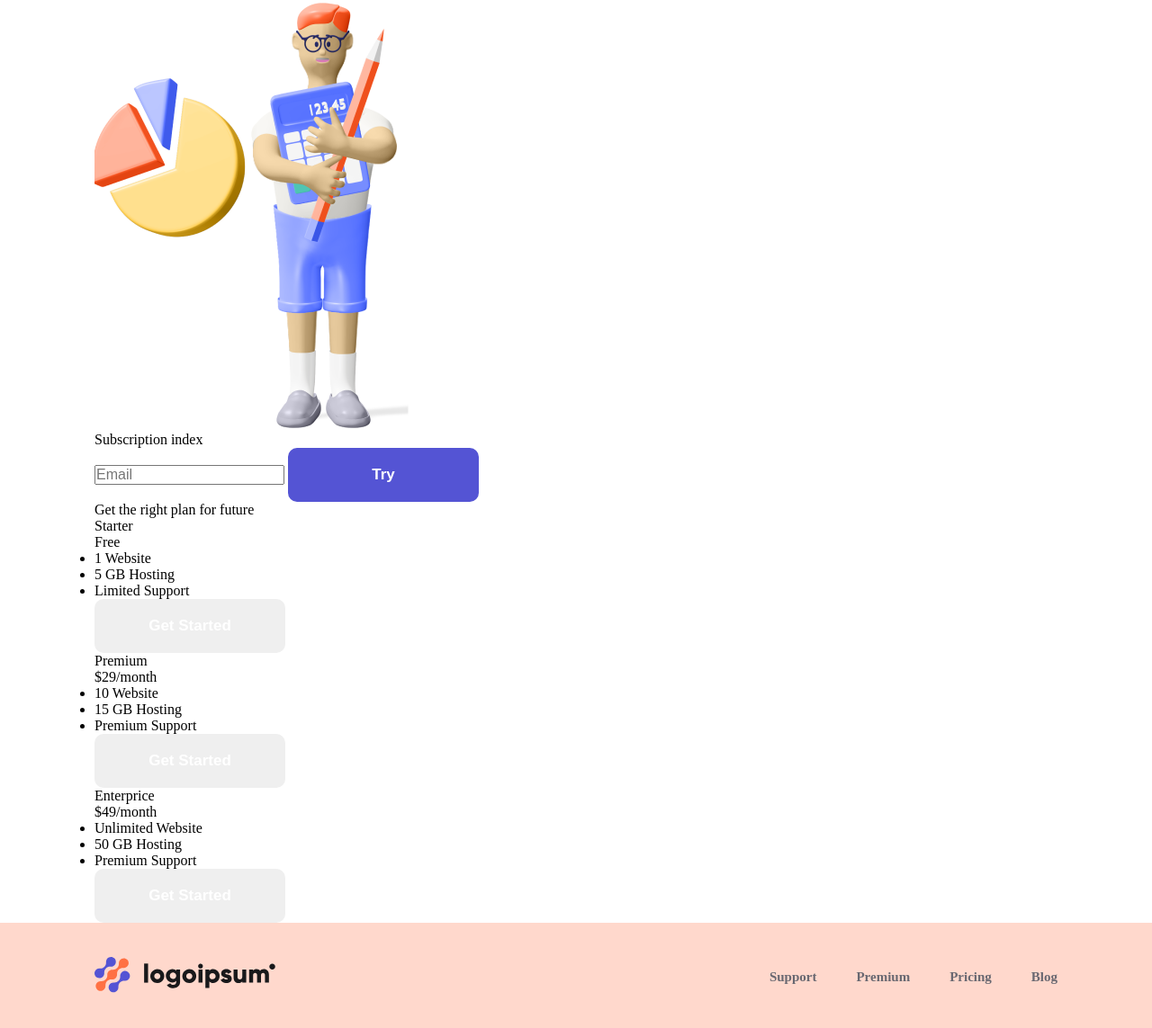
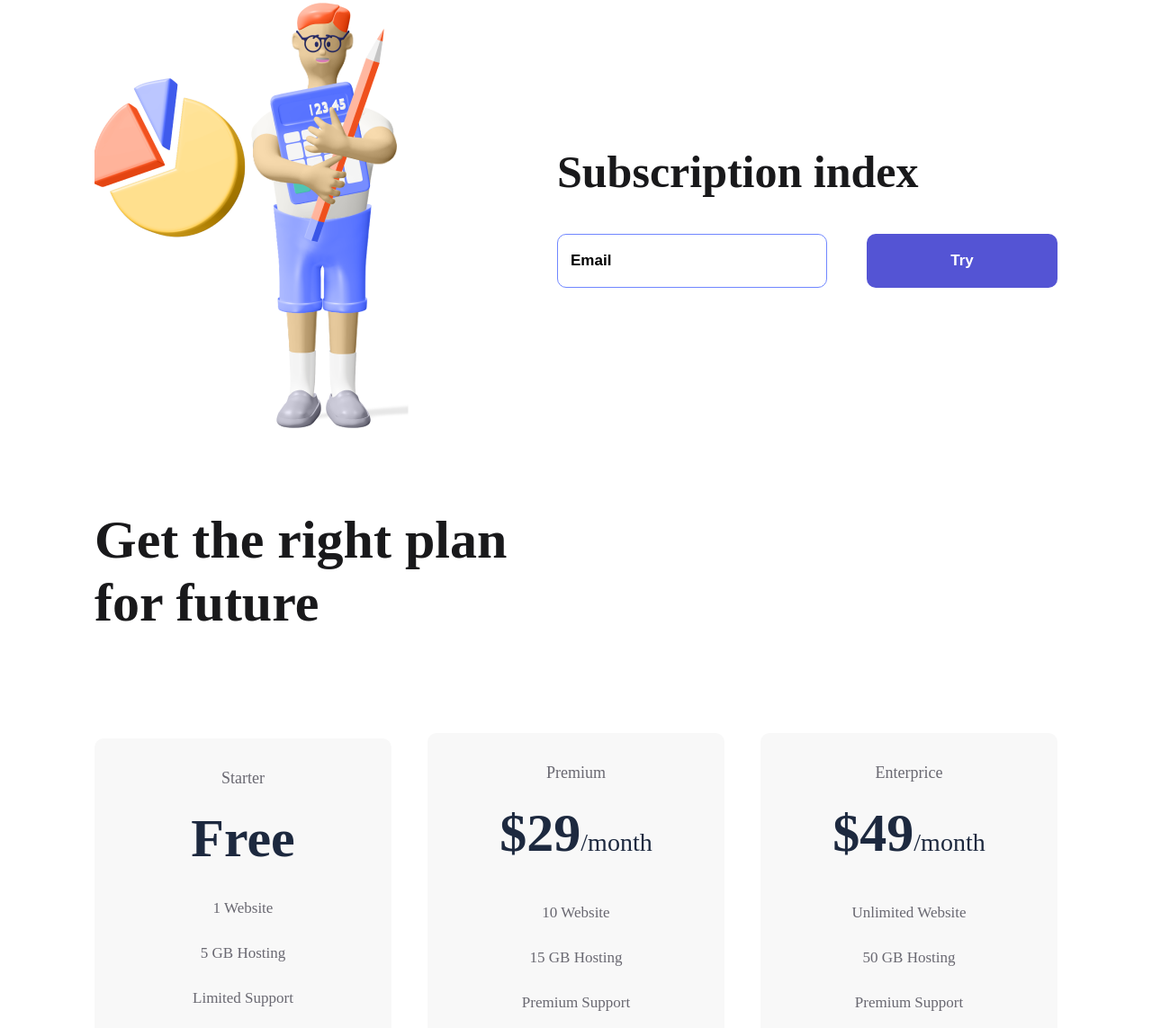
Before and after one commit to Rerumx/lgipsum, a plain HTML site: page index.html in a window 1280 px wide. Shown: the part 855-1998 px from the top of the page at 90% size. Drawn offline with Linux system fonts and the light colour scheme.

Commit message:
Add files via upload

```diff
--- a/style/style.css
+++ b/style/style.css
@@ -17,7 +17,9 @@
 
 .head_flex,
 .foot_flex,
-.about {
+.about,
+.sub,
+.plan_flex {
   display: flex;
   justify-content: space-between;
   align-items: center;
@@ -106,6 +108,113 @@
   background: #d7d7f7;
 }
 
+.sub {
+  margin-bottom: 85px;
+}
+
+.sub_title {
+  font-weight: bold;
+  font-size: 50px;
+  line-height: 57px;
+  color: #19191b;
+  margin-bottom: 40px;
+}
+
+.input {
+  width: 300px;
+  height: 60px;
+  border: 1px solid #7087ff;
+  box-sizing: border-box;
+  border-radius: 10px;
+  padding-left: 14px;
+  margin-right: 40px;
+}
+
+.input::placeholder,
+.input {
+  font-weight: bold;
+  font-size: 17px;
+  line-height: 22px;
+  color: #000000;
+}
+
+.input:focus {
+  outline: none;
+}
+
+.plans {
+  margin-bottom: 130px;
+}
+
+.plans_title {
+  font-weight: bold;
+  font-size: 60px;
+  line-height: 70px;
+  color: #19191b;
+  max-width: 500px;
+  margin-bottom: 110px;
+}
+
+.item {
+  width: 330px;
+  background: #f8f8f8;
+  border-radius: 10px;
+  text-align: center;
+  padding: 30px 0;
+}
+
+.item:hover {
+  transition: 500ms;
+  background: #ff7143;
+  box-shadow: 0px 32px 34px rgba(255, 112, 59, 0.317827);
+  border-radius: 10px;
+}
+
+.item_text {
+  font-size: 18px;
+  line-height: 28px;
+  color: #696871;
+}
+
+.item:hover .item_text,
+.item:hover .item_title,
+.item:hover .item_li {
+  transition: 500ms;
+  color: white;
+}
+
+.item_title {
+  font-weight: bold;
+  font-size: 60px;
+  line-height: 56px;
+  color: #1d293f;
+  margin: 25px 0;
+}
+
+.item_title span {
+  font-size: 28px;
+}
+
+.item_li {
+  list-style: none;
+  font-size: 17px;
+  line-height: 50px;
+  color: #696871;
+}
+
+.btn_item {
+  width: 285px;
+  background: white;
+  color: #5454d4;
+  margin-top: 35px;
+}
+
+.item:hover .btn_item {
+  background: #9f3919;
+  color: white;
+  transition: 500ms;
+}
+
 .footer {
   background-color: rgba(255, 113, 67, 0.27);
   padding: 38px 0 48px;
```
